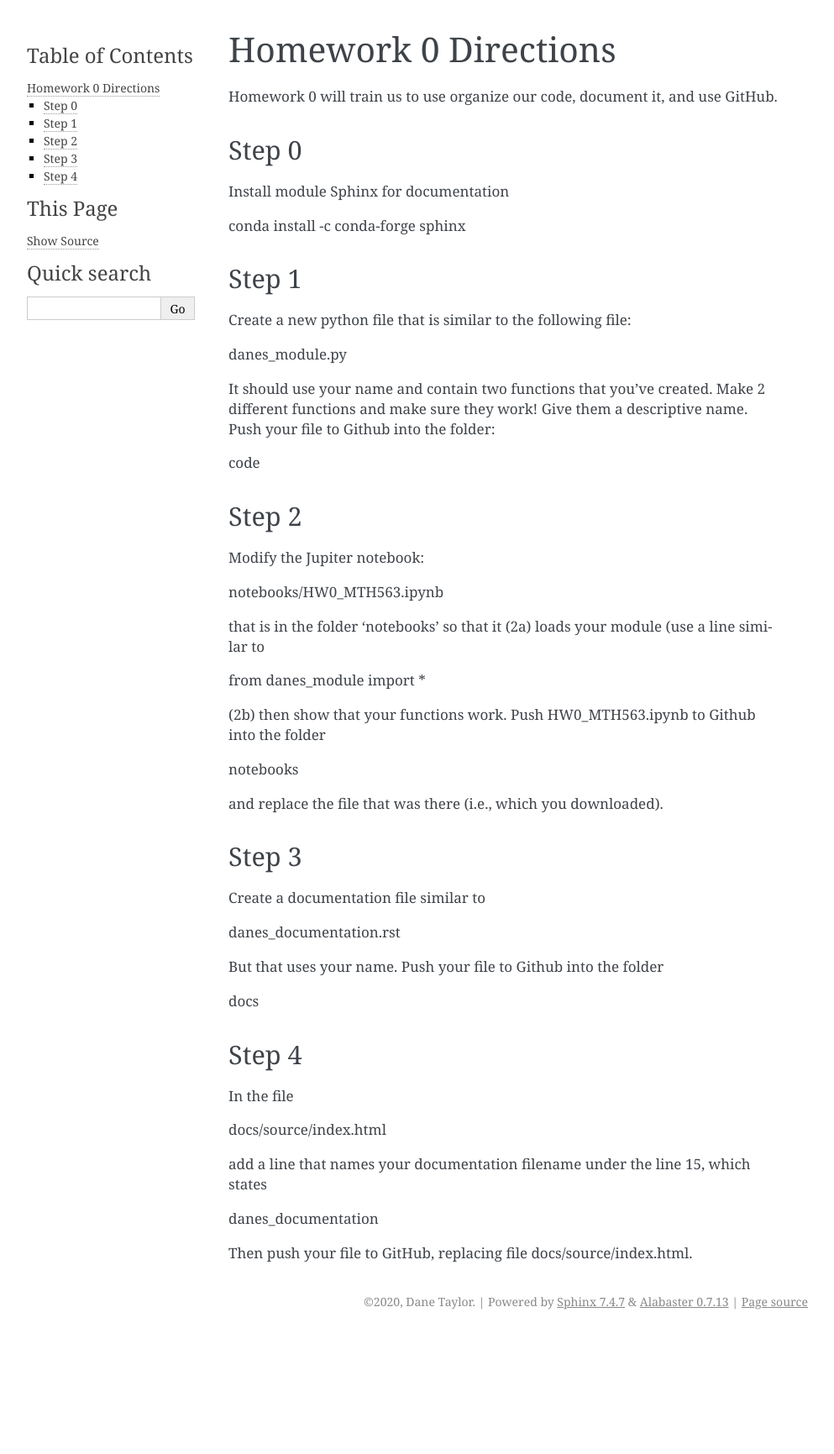
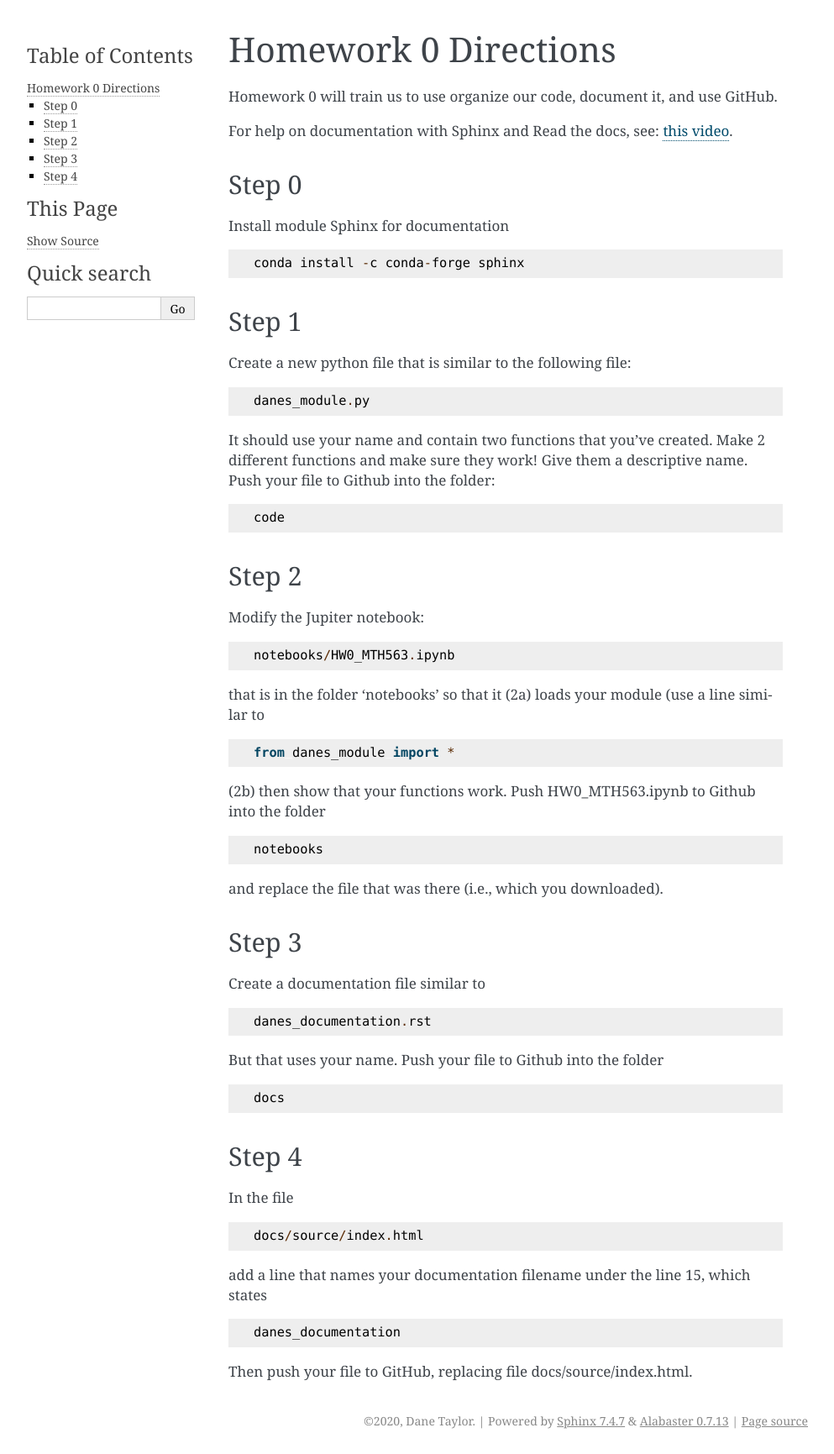
Before and after one commit to taylordr/Fall_2020_MTH563, a Sphinx documentation site: the page built from HW0/docs/source/HW0_assignment.rst, in a window 1280 px wide. Shown: the whole page at 84% size, without its empty margins (148-1141 px from the left). Built offline with Sphinx 7.4.7, drawn with Linux system fonts in a browser that asks for light colours; formulas are drawn with MathJax 3; before the commit the page ends 1589 px from its top, so only the background shows below that.

Commit message:
Add files via upload

```diff
--- a/HW0/docs/source/HW0_assignment.rst
+++ b/HW0/docs/source/HW0_assignment.rst
@@ -6,6 +6,9 @@ Homework 0 Directions
 
 Homework 0 will train us to use organize our code, document it, and use GitHub.
 
+For help on documentation with Sphinx and Read the docs, see:
+`this video
+<https://docs.readthedocs.io/en/stable/intro/getting-started-with-sphinx.html>`_.
 
 
 Step 0
@@ -13,7 +16,9 @@ Step 0
 
 Install module Sphinx for documentation
 
-conda install -c conda-forge sphinx
+.. code-block:: python
+
+	conda install -c conda-forge sphinx
 
 
 Step 1
@@ -21,14 +26,18 @@ Step 1
 
 Create a new python file that is similar to the following file:
 
-danes_module.py
+.. code-block:: python
+
+	danes_module.py
 
 It should use your name and contain two functions that you've created.
 Make 2 different functions and make sure they work!
 Give them a descriptive name.
 Push your file to Github into the folder:
 
-code
+.. code-block:: python
+
+	code
 
 
 Step 2
@@ -36,17 +45,23 @@ Step 2
 
 Modify the Jupiter notebook:
 
-notebooks/HW0_MTH563.ipynb
+.. code-block::
+
+	notebooks/HW0_MTH563.ipynb
 
 that is in the folder 'notebooks' so that it
 (2a) loads your module (use a line similar to
 
-from danes_module import *
+.. code-block:: python
+
+	from danes_module import *
 
 (2b) then show that your functions work.
 Push HW0_MTH563.ipynb to Github into the folder
 
-notebooks
+.. code-block:: python
+
+	notebooks
 
 and replace the file that was there (i.e., which you downloaded).
 
@@ -56,22 +71,30 @@ Step 3
 
 Create a documentation file similar to
 
-danes_documentation.rst
+.. code-block:: python
+
+	danes_documentation.rst
 
 But that uses your name.
 Push your file to Github into the folder
 
-docs
+.. code-block:: python
+
+	docs
 
 Step 4
 ^^^^^^
 
 In the file
 
-docs/source/index.html
+.. code-block:: python
+
+	docs/source/index.html
 
 add a line that names your documentation filename under the line 15, which states
 
-danes_documentation
+.. code-block:: python
+
+	danes_documentation
 
 Then push your file to GitHub, replacing file docs/source/index.html.
```
